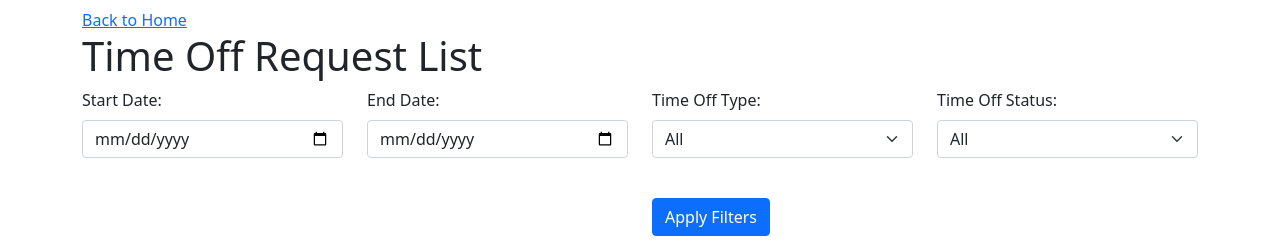
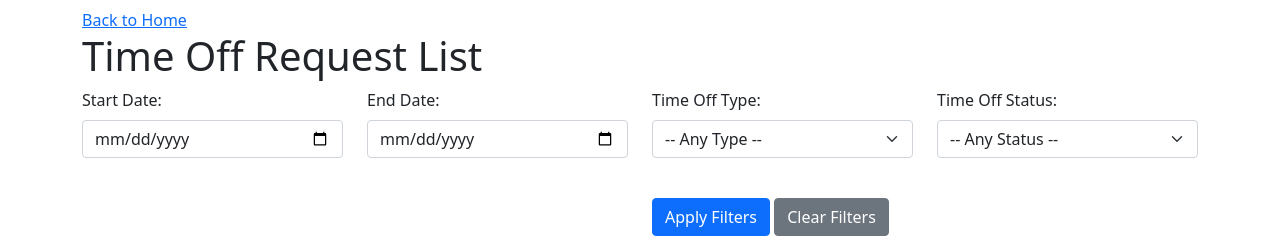
Before and after one commit to GeRmAnImAl/Group1HRMSAPP, a Spring Boot app: page /requestPage in a window 1280 px wide. Shown: the top 252 px of the page. Run offline with Spring Boot 4, Linux system fonts and the light colour scheme; the visitor is signed in with stand-in values (Sample User, id 1); data that the repository does not hold is empty; some of the project's set-up classes (security, data sources, template engines, error pages and the like) are left out, and stand-ins take their place.

Commit message:
Fix Time Off Request Filtering There was an error where the application logic was not reading the time off type and the time off status filters properly due to their status as Enums. This issue has been fixed and filtering now works as intended. However, filtering could still be enhanced.

```diff
--- a/src/main/java/com/example/group1hrmsapp/controller/TimeOffRequestController.java
+++ b/src/main/java/com/example/group1hrmsapp/controller/TimeOffRequestController.java
@@ -14,6 +14,7 @@ import org.springframework.stereotype.Controller;
 import org.springframework.ui.Model;
 import org.springframework.web.bind.WebDataBinder;
 import org.springframework.web.bind.annotation.*;
+import org.springframework.web.servlet.mvc.support.RedirectAttributes;
 
 import java.beans.PropertyEditorSupport;
 import java.util.List;
@@ -112,20 +113,6 @@ public class TimeOffRequestController {
             @RequestParam(name = "timeOffStatus", required = false) String timeOffStatus,
             Model model
     ) {
-        // Assuming TimeOffStatus is a valid enum value in uppercase (e.g., "APPROVED")
-        TimeOffStatus status = null;
-        if (timeOffStatus != null) {
-            try {
-                status = TimeOffStatus.valueOf(timeOffStatus.toUpperCase());
-            } catch (IllegalArgumentException ex) {
-                // Handle invalid status input by adding an error message to the model
-                model.addAttribute("errorMessage", "Invalid TimeOffStatus value: " + timeOffStatus);
-                // Here, you can choose to return the same view with the error message or a dedicated error view.
-                // For simplicity, let's return the same view with the error message.
-                return viewTimeOffRequestPage(model);
-            }
-        }
-
         // Prepare the Specification for filtering
         Specification<TimeOffRequest> spec = timeOffRequestService.prepareSpecification(startDate, endDate, timeOffType, timeOffStatus);
 
@@ -137,10 +124,28 @@ public class TimeOffRequestController {
         // Pass the filtered requests to the view
         model.addAttribute("listTimeOffRequests", filteredRequests);
 
+        // Add pagination information to the model
+        model.addAttribute("currentPage", 1);
+        model.addAttribute("pageSize", 10);
+        model.addAttribute("sortField", "requestDate");
+        model.addAttribute("sortDir", "asc");
+        model.addAttribute("totalItems", page.getTotalElements());
+        model.addAttribute("totalPages", page.getTotalPages());
+
         return "time_off_request_list";
     }
 
+    @GetMapping("/clearFilters")
+    public String clearFilters(RedirectAttributes redirectAttributes) {
+        // Redirect to the filter page after clearing the filters
+        // You can set any default filter values you want here
+        redirectAttributes.addAttribute("startDate", "");
+        redirectAttributes.addAttribute("endDate", "");
+        redirectAttributes.addAttribute("timeOffType", "");
+        redirectAttributes.addAttribute("timeOffStatus", "");
 
+        return "redirect:/timeOffRequestList";
+    }
 
 
 }
--- a/src/main/java/com/example/group1hrmsapp/service/TimeOffRequestServiceImpl.java
+++ b/src/main/java/com/example/group1hrmsapp/service/TimeOffRequestServiceImpl.java
@@ -232,11 +232,13 @@ public class TimeOffRequestServiceImpl implements TimeOffRequestService{
                 predicates.add(criteriaBuilder.lessThanOrEqualTo(root.get("endDate"), end));
             }
 
-            if (timeOffType != null) {
+            if (timeOffType != null && !timeOffType.isEmpty()) {
                 predicates.add(criteriaBuilder.equal(root.get("timeOffType"), TimeOffType.valueOf(timeOffType.toUpperCase())));
+            } else {
+                predicates.add(criteriaBuilder.isNotNull(root.get("timeOffType"))); // Filter for non-null timeOffType
             }
 
-            if (timeOffStatus != null) {
+            if (timeOffStatus != null && !timeOffStatus.isEmpty()) {
                 predicates.add(criteriaBuilder.equal(root.get("timeOffStatus"), TimeOffStatus.valueOf(timeOffStatus.toUpperCase())));
             }
 
--- a/src/main/resources/templates/time_off_request_list.html
+++ b/src/main/resources/templates/time_off_request_list.html
@@ -25,20 +25,18 @@
       <div class="col">
         <label for="timeOffType" class="form-label">Time Off Type:</label>
         <select class="form-select" id="timeOffType" name="timeOffType">
-          <option value="">All</option>
-          <th:block th:each="type : ${T(com.example.group1hrmsapp.model.TimeOffType).values()}">
-            <option th:value="${type.name()}" th:text="${type.name()}"></option>
-          </th:block>
+          <option value="">-- Any Type --</option>
+          <option th:each="type : ${T(com.example.group1hrmsapp.model.TimeOffType).values()}"
+                  th:value="${type.name()}" th:text="${type.name()}"></option>
         </select>
       </div>
 
       <div class="col">
         <label for="timeOffStatus" class="form-label">Time Off Status:</label>
         <select class="form-select" id="timeOffStatus" name="timeOffStatus">
-          <option value="">All</option>
-          <th:block th:each="status : ${T(com.example.group1hrmsapp.model.TimeOffStatus).values()}">
-            <option th:value="${status.name()}" th:text="${status.name()}"></option>
-          </th:block>
+          <option value="">-- Any Status --</option>
+          <option th:each="status : ${T(com.example.group1hrmsapp.model.TimeOffStatus).values()}"
+                  th:value="${status.name()}" th:text="${status.name()}"></option>
         </select>
       </div>
 
@@ -50,6 +48,7 @@
       </div>
       <div class="col">
         <button type="submit" class="btn btn-primary mt-4">Apply Filters</button>
+        <a th:href="@{/clearFilters}" class="btn btn-secondary mt-4">Clear Filters</a>
       </div>
     </div>
   </form>
```
